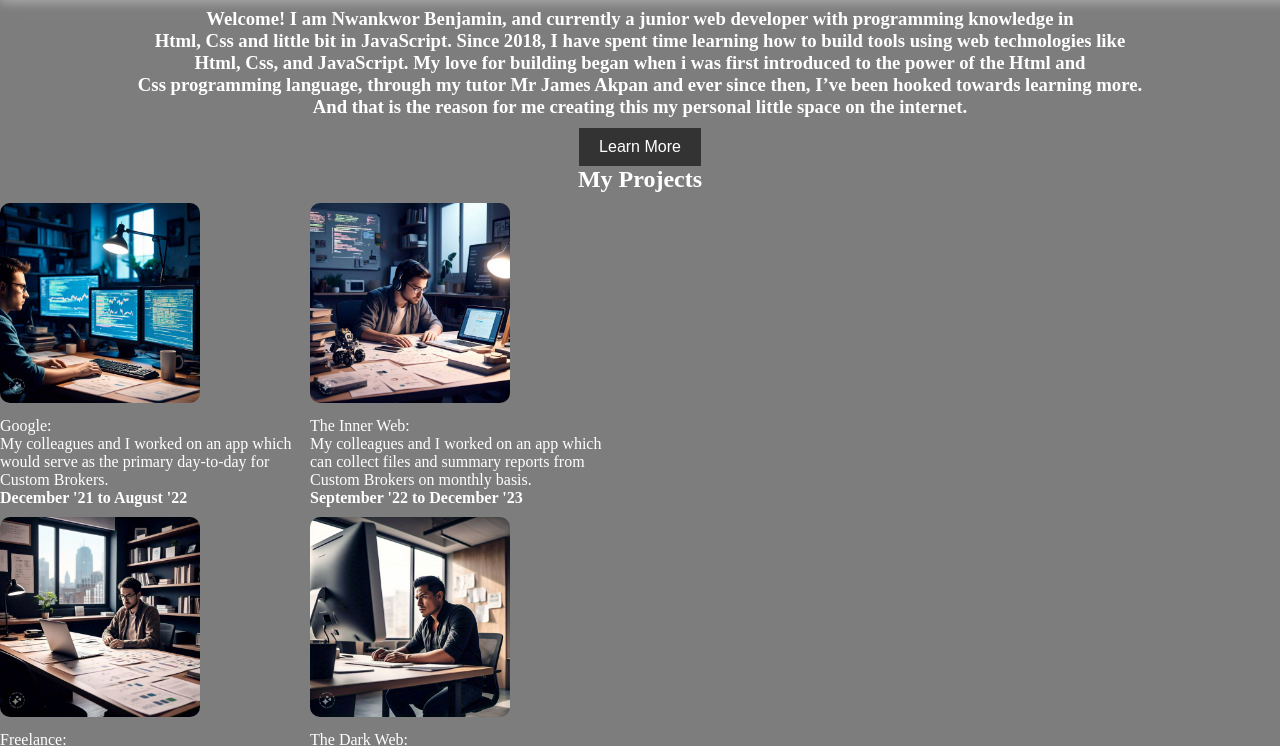
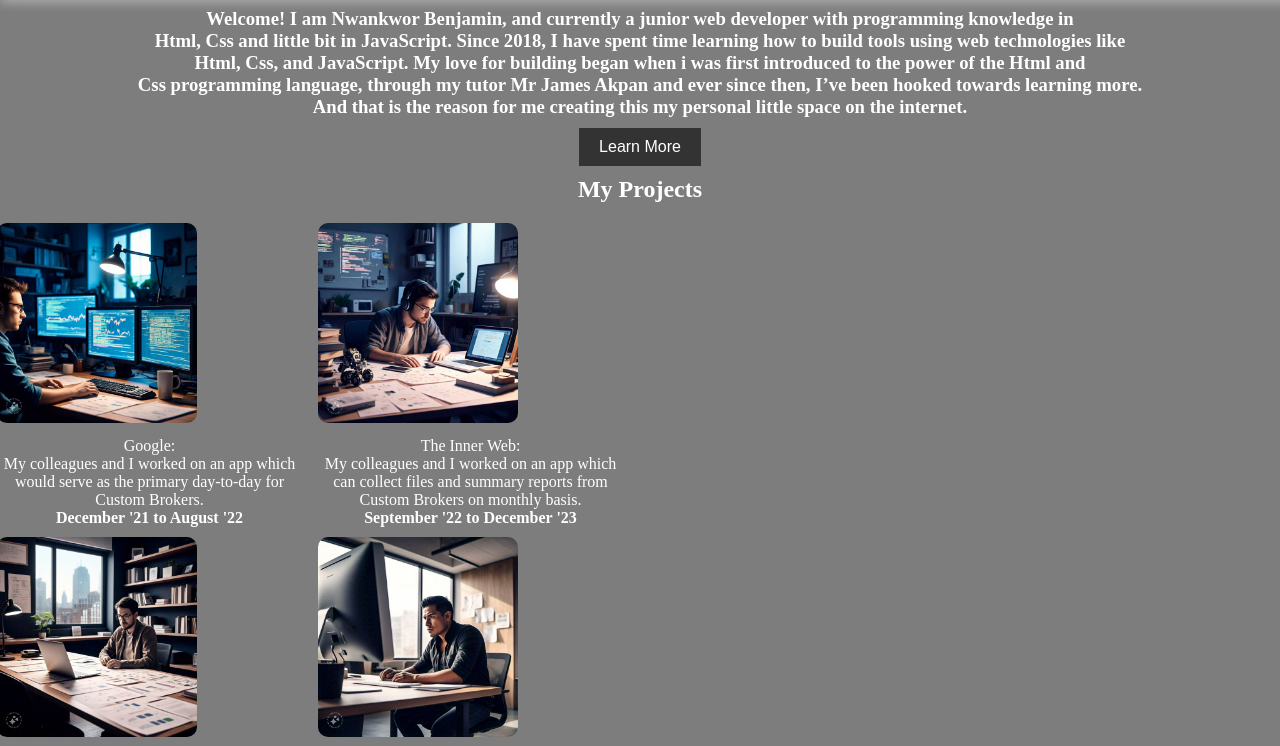
Before and after one commit to Bencodes1914/first-website, a plain HTML site: page index.html in a window 1280 px wide. Shown: the part 62-808 px from the top of the page. Drawn offline with Linux system fonts and the light colour scheme.

Commit message:
Worked on the projects section

```diff
--- a/style.css
+++ b/style.css
@@ -134,11 +134,17 @@ h1{
   align-items: center;
   justify-content: center;
   text-align: center;
+  padding-top: 10px;
+  padding-bottom: 10px;
 }
 
 .projects{
   display: grid;
   grid-template-columns: repeat(2, 1fr);
+  align-items: center;
+  justify-content: center;
+  text-align: center;
+  gap: 1rem;
 }
 
 #about {
```
